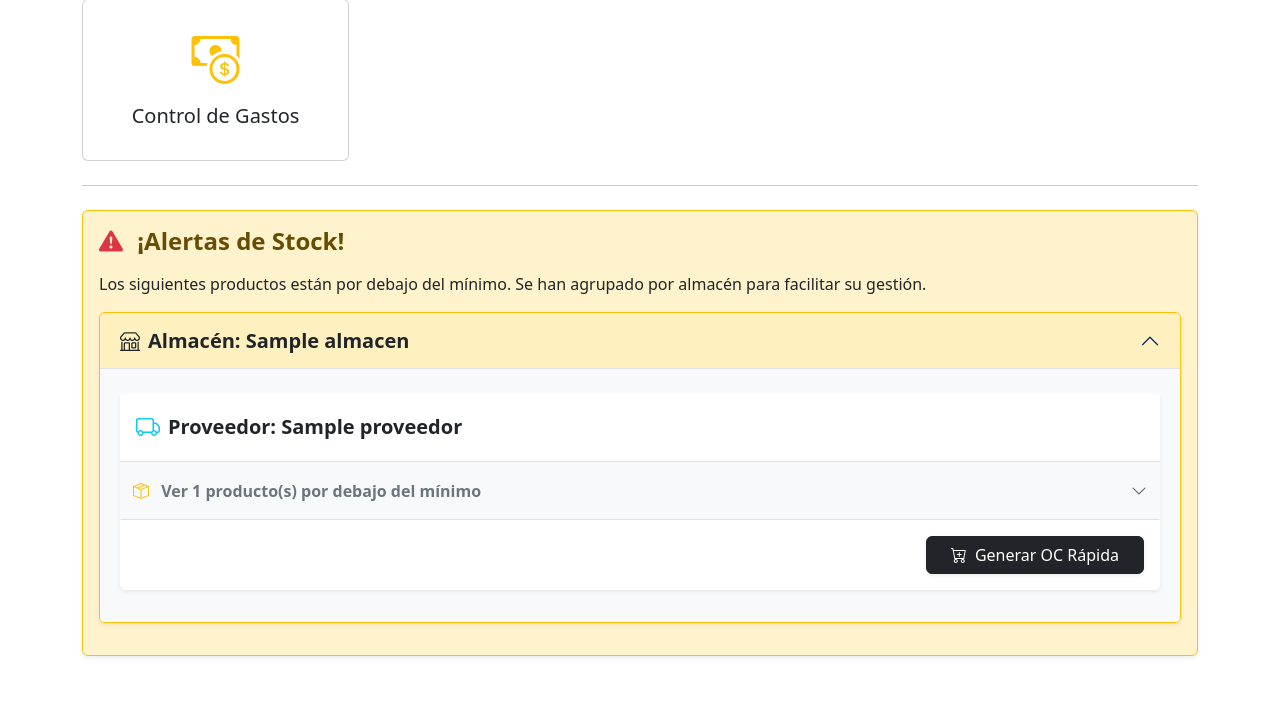
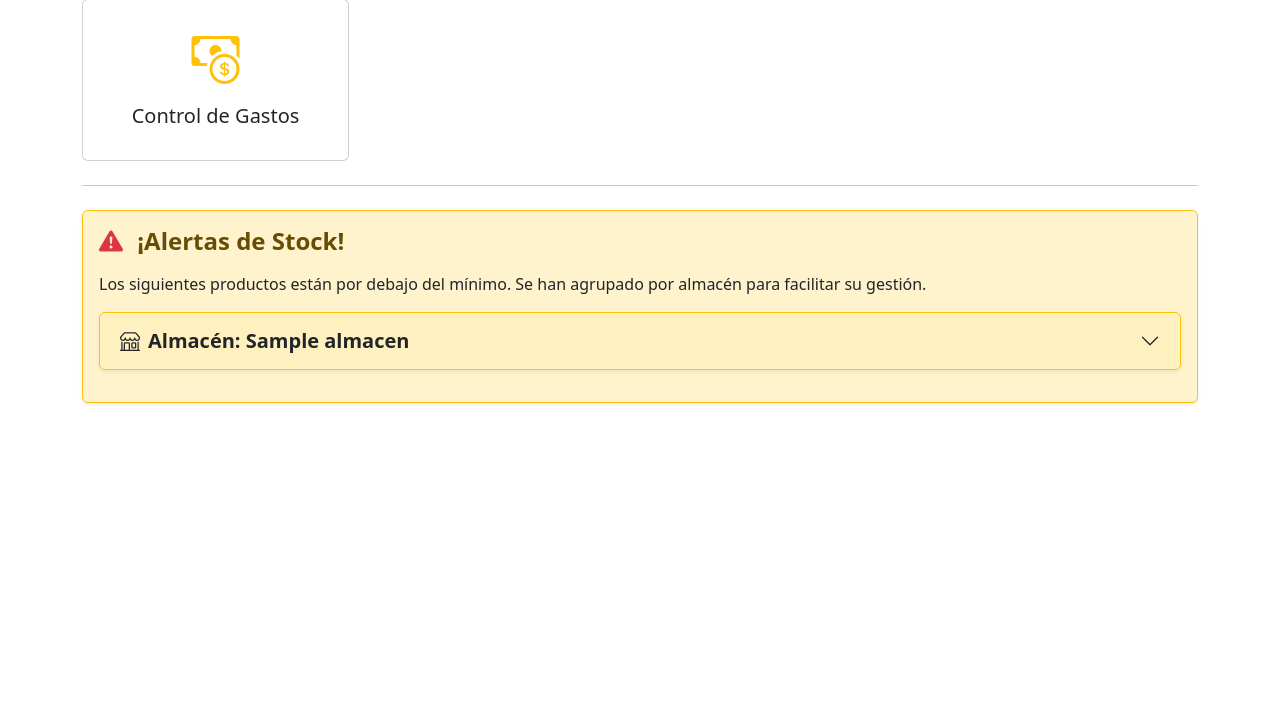
Before and after one commit to Raziraptor/Gestiondeinventario, a Flask app: page / in a window 1280 px wide. Shown: the part 492-1196 px from the top of the page. After the commit the page ends 896 px from the top, so only its background shows below. Run offline with Flask 3, Linux system fonts and the light colour scheme; a user stored in the database is signed in; tables that the repository leaves empty hold one stand-in row (values such as "Sample post"); grey boxes marked "Sample" are stand-in pictures; parts of the project's set-up code (start-up, migrations or seed data) failed here and were passed over; some libraries are stand-ins or nearby versions.

Commit message:
Update index.html

```diff
--- a/templates/index.html
+++ b/templates/index.html
@@ -158,11 +158,13 @@
                         <!-- NUEVO BLOQUE DE ALMACÉN DESPLEGABLE -->
                         <div class="accordion-item border border-warning rounded mb-3 overflow-hidden shadow-sm">
                             <h2 class="accordion-header" id="headingAlm_{{ alm_id }}">
-                                <button class="accordion-button bg-warning bg-opacity-25 text-dark fw-bold fs-5" type="button" data-bs-toggle="collapse" data-bs-target="#collapseAlm_{{ alm_id }}" aria-expanded="true" aria-controls="collapseAlm_{{ alm_id }}">
+                                <!-- Cambios aplicados: Se añadió 'collapsed' y aria-expanded="false" -->
+                                <button class="accordion-button collapsed bg-warning bg-opacity-25 text-dark fw-bold fs-5" type="button" data-bs-toggle="collapse" data-bs-target="#collapseAlm_{{ alm_id }}" aria-expanded="false" aria-controls="collapseAlm_{{ alm_id }}">
                                     <i class="bi bi-shop me-2"></i> Almacén: {{ alm_nombre }}
                                 </button>
                             </h2>
-                            <div id="collapseAlm_{{ alm_id }}" class="accordion-collapse collapse show" aria-labelledby="headingAlm_{{ alm_id }}">
+                            <!-- Cambios aplicados: Se removió la clase 'show' para que inicie cerrado -->
+                            <div id="collapseAlm_{{ alm_id }}" class="accordion-collapse collapse" aria-labelledby="headingAlm_{{ alm_id }}">
                                 <div class="accordion-body bg-light pb-2 pt-4">
 
                         <!-- Actualizamos el id del almacen actual -->
```
